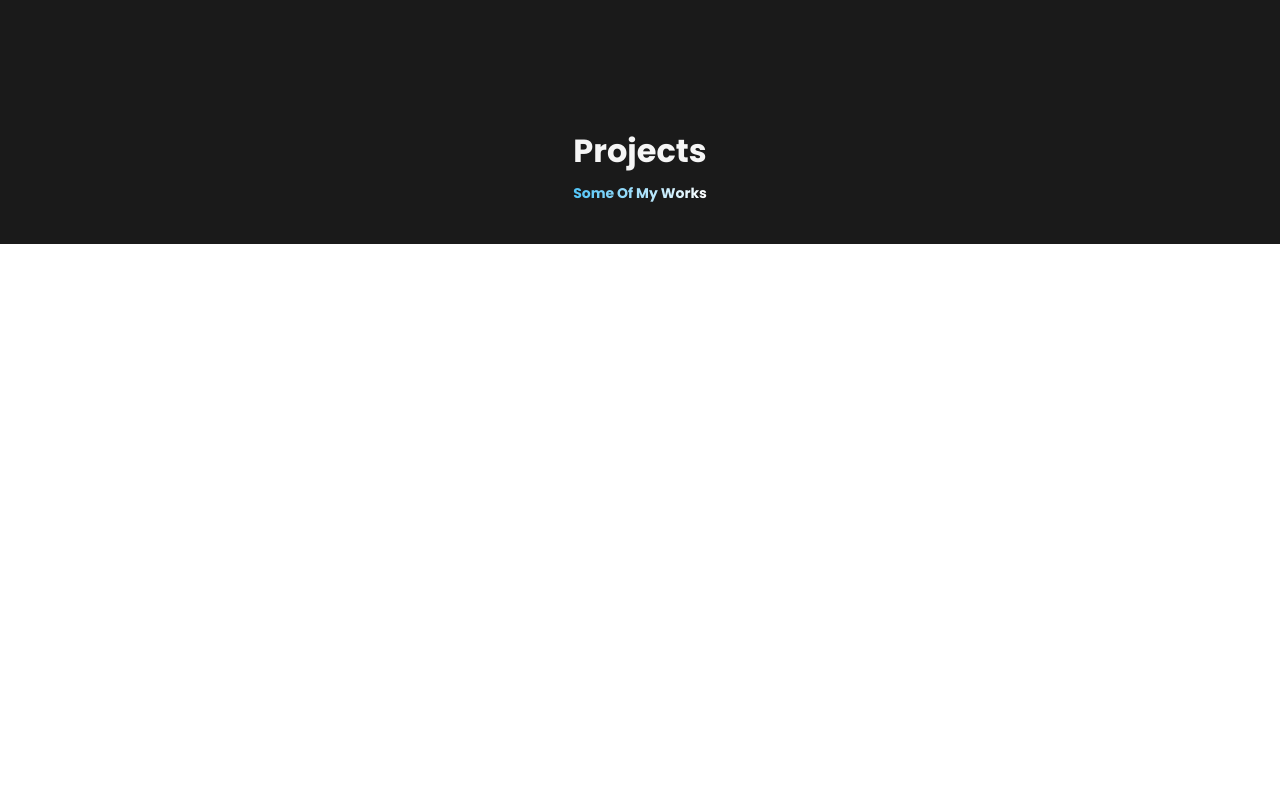
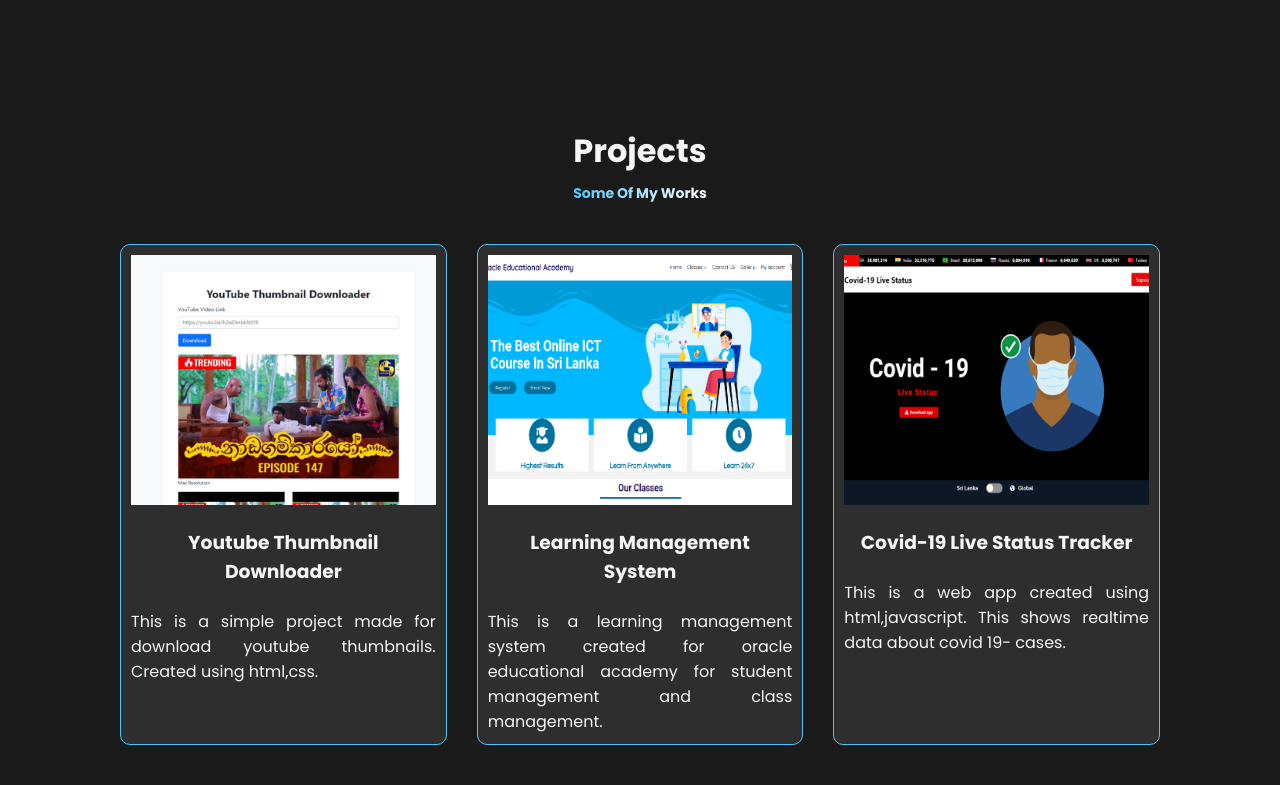
Before and after one commit to teshan200/Personal-Portfolio, a plain HTML site: page index.html in a window 1280 px wide. Shown: the part 1297-2082 px from the top of the page. Before the commit the page ends 1541 px from the top, so only its background shows below. Drawn offline with nearby package versions, Linux system fonts and the light colour scheme.

Commit message:
project seection

```diff
--- a/assets/styles.css
+++ b/assets/styles.css
@@ -199,7 +199,7 @@ h3 {
 }
 
 .hero a,
-.right a {
+.right a,.project a {
     border: 1px solid #4FC3F7;
     border-radius: 15px;
     padding: 10px 15px;
@@ -248,7 +248,8 @@ h3 {
     padding: 5vh 15vh;
 }
 
-.about h1,.project h1 {
+.about h1,
+.project h1 {
     color: whitesmoke;
 }
 
@@ -336,8 +337,55 @@ h3 {
     padding: 5vh 15vh;
 }
 
-@media (max-width: 768px){
+.pro-cards {
+    display: flex;
+    flex-wrap: wrap;
+    gap: 30px;
+    justify-content: center;
+    padding: 5vh 0;
+}
 
+.pro-cards .card {
+    background-color: #2e2e2e;
+    border: 1px solid #4FC3F7;
+    border-radius: 10px;
+    overflow: hidden;
+    flex: 1 1 calc(33.333% - 20px);
+    max-width: calc(33.333% - 20px);
+    min-width: 250px;
+    color: whitesmoke;
+    display: flex;
+    flex-direction: column;
+    padding: 10px;
+}
+
+.card-img {
+    background-size: cover;
+    background-position: center center;
+    background-repeat: no-repeat;
+    min-height: 250px;
+    width: 100%;
+}
+
+.card-content h3 {
+    padding: 15px;
+    text-align: center;
+    font-weight: 700;
+}
+
+.card-content p {
+    text-align: justify;
+}
+
+@media (max-width: 768px) {
+    .pro-cards .card {
+        flex: 1 1 100%;
+        max-width: 100%;
+    }
+
+    .project {
+        padding: 5vh 2vh;
+    }
 }
 
 /* Project Section end */
--- a/index.html
+++ b/index.html
@@ -90,9 +90,30 @@
         <h1>Projects</h1>
         <h3 class="subhead">Some Of My Works</h3>
         <div class="pro-cards">
-            <div class="card"></div>
-            <div class="card"></div>
-            <div class="card"></div>
+            <div class="card">
+                <div class="card-img" style="background-image: url(./assets/img/project/pro1.png);"></div>
+                <div class="card-content">
+                    <h3>Youtube Thumbnail Downloader</h3>
+                    <p>This is a simple project made for download youtube thumbnails. Created using html,css.</p>
+                </div>
+            </div>
+            <div class="card">
+                <div class="card-img" style="background-image: url(./assets/img/project/pro2.png);"></div>
+                <div class="card-content">
+                    <h3>Learning Management System</h3>
+                    <p>This is a learning management system created for oracle educational academy for student
+                        management and class management.</p>
+                </div>
+            </div>
+            <div class="card">
+                <div class="card-img" style="background-image: url(./assets/img/project/pro3.png);"></div>
+                <div class="card-content">
+                    <h3>Covid-19 Live Status Tracker</h3>
+                    <p>This is a web app created using html,javascript. This shows realtime data about covid 19- cases.
+                    </p>
+                </div>
+            </div>
+            <a href="https://github.com/teshan200">Github &nbsp;&nbsp;<i class="fa fa-github"></i></a>
         </div>
     </div>
     <!-- Project Section end -->
```
Also changed, not shown: assets/img/project/pro1.png (added), assets/img/project/pro2.png (added), assets/img/project/pro3.png (added).
